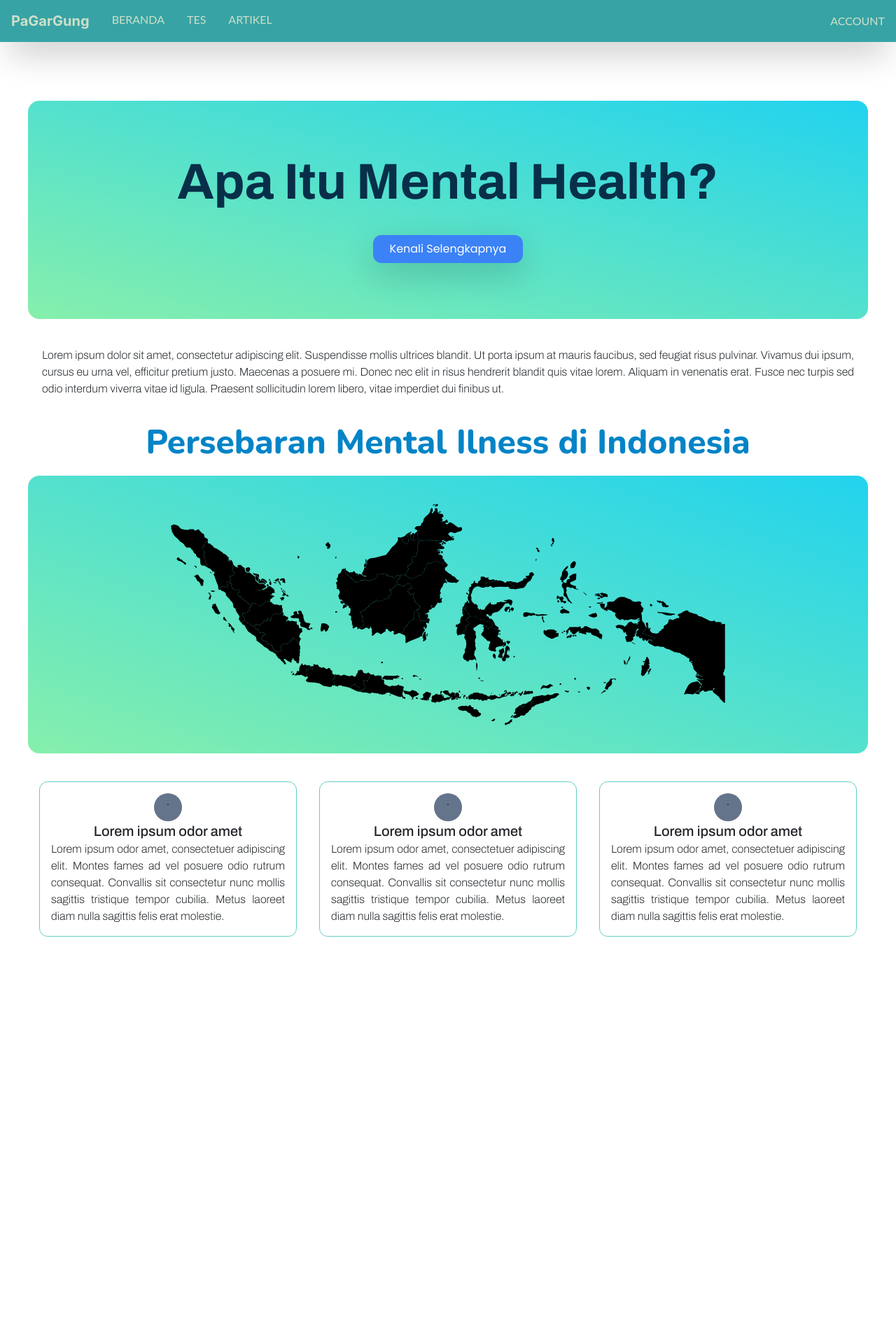
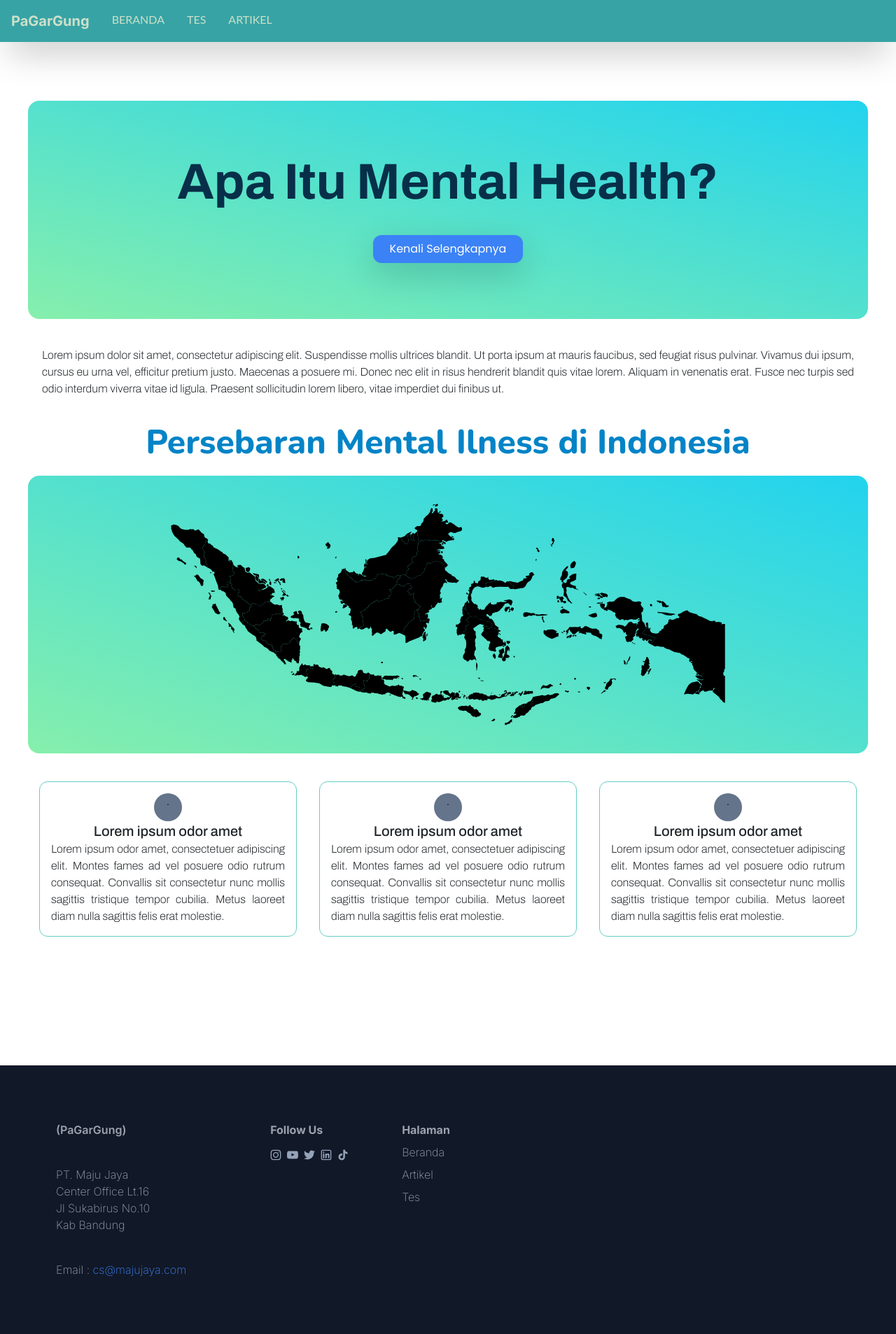
Before and after one commit to dzakyfzl/projek_web_mental_health, a website: page page/index.html in a window 1280 px wide. Shown: the whole page at 70% size. Before the commit the page ends 1523 px from the top, so only its background shows below. Drawn offline with nearby package versions, Linux system fonts and the light colour scheme.

Commit message:
footer and fix navbars

```diff
--- a/page/index.html
+++ b/page/index.html
@@ -14,6 +14,9 @@
     <link rel="stylesheet" href="/src/css/style.css" />
 
     <!-- import fonts -->
+    <style>
+      @import url('https://fonts.googleapis.com/css2?family=Inter:ital,opsz,wght@0,14..32,100..900;1,14..32,100..900&display=swap');
+      </style>
     <style>
       @import url("https://fonts.googleapis.com/css2?family=Poppins:ital,wght@0,100;0,200;0,300;0,400;0,500;0,600;0,700;0,800;0,900;1,100;1,200;1,300;1,400;1,500;1,600;1,700;1,800;1,900&display=swap");
     </style>
@@ -41,7 +44,7 @@
           >
         </div>
         <div
-          class="p-3 max-sm:invisible lg:visible font-lato text-greenwhitey text-medium relative group uppercase"
+          class="p-3 max-md:invisible md:visible font-lato text-greenwhitey text-medium relative group uppercase"
         >
           <a href="#" class="inline-block relative">
             Beranda
@@ -51,7 +54,7 @@
           </a>
         </div>
         <div
-          class="p-3 max-sm:invisible lg:visible font-lato text-greenwhitey relative group uppercase"
+          class="p-3 max-md:invisible md:visible font-lato text-greenwhitey relative group uppercase"
         >
           <a href="#" class="inline-block relative">
             Tes
@@ -61,7 +64,7 @@
           </a>
         </div>
         <div
-          class="p-3 max-sm:invisible lg:visible font-lato text-greenwhitey relative group uppercase"
+          class="p-3 max-md:invisible md:visible font-lato text-greenwhitey relative group uppercase"
         >
           <a href="#" class="inline-block relative">
             Artikel
@@ -70,16 +73,6 @@
             ></span>
           </a>
         </div>
-      </div>
-      <div
-        class="p-3 max-sm:invisible lg:visible font-lato text-greenwhitey relative group uppercase"
-      >
-        <a href="#" class="inline-block relative">
-          Account
-          <span
-            class="absolute left-0 bottom-0 w-0 h-0.8 bg-greenwhitey transition-all duration-500 transform group-hover:w-full"
-          ></span>
-        </a>
       </div>
     </header>
 
@@ -128,6 +121,7 @@
             </a>
           </li>
         </ul>
+        <div class="">Halo</div>
       </div>
     </aside>
 
@@ -231,6 +225,33 @@
         </div>
       </div>
     </div>
+
+    <footer class="bg-gray-900 text-gray-400 md:flex max-md:block">
+      <div class="lg:p-20 max-lg:p-10 block font-inter">
+        <div class="font-semibold">(PaGarGung)</div>
+        <div class="pt-10 font-extralight">PT. Maju Jaya</div>
+        <div class="font-extralight">Center Office Lt.16</div>
+        <div class="font-extralight">Jl Sukabirus No.10</div>
+        <div class="font-extralight">Kab Bandung</div>
+        <div class="pt-10 font-extralight">Email : <a href="mailto:cs@majujaya.com" class="text-blue-500">cs@majujaya.com</a></div>
+      </div>
+      <div class="lg:py-20 max-lg:py-5 pl-10 pr-5 block font-inter">
+        <div class="font-bold">Follow Us</div>
+        <div class="pt-3 flex justify-start">
+          <a class="pr-2" href="https://www.instagram.com/"><img src="/src/image/Socmed-Icon/Instagram-Icon.svg" class="lg:size-4 max-lg:size-6"></a>
+          <a class="pr-2" href="https://www.youtube.com/"><img src="/src/image/Socmed-Icon/youtube-Icon.svg" class="lg:size-4 max-lg:size-6"></a>
+          <a class="pr-2" href="https://www.x.com/"><img src="/src/image/Socmed-Icon/twitter-Icon.svg" class="lg:size-4 max-lg:size-6"></a>
+          <a class="pr-2" href="https://www.linkedin.com/"><img src="/src/image/Socmed-Icon/linkedin-Icon.svg" class="lg:size-4 max-lg:size-6"></a>
+          <a class="pr-2" href="https://www.tiktok.com/"><img src="/src/image/Socmed-Icon/tiktok-Icon.svg" class="lg:size-4 max-lg:size-6"></a>
+        </div>
+      </div>
+      <div class="lg:py-20 max-lg:py-5 px-5 block font-inter">
+        <div class="font-bold">Halaman</div>
+        <div class="pt-2 font-extralight"><a href="/">Beranda</a></div>
+        <div class="pt-2 font-extralight"><a href="/artikel">Artikel</a></div>
+        <div class="pt-2 font-extralight"><a href="/tes">Tes</a></div>
+      </div>
+    </footer>
   </body>
   <!-- Script -->
   <script src="/src/script/index.js"></script>
```
Also changed, not shown: src/css/style.css, src/image/Socmed-Icon/Instagram-Icon.svg (added), src/image/Socmed-Icon/github-Icon.svg (added), src/image/Socmed-Icon/linkedin-Icon.svg (added), src/image/Socmed-Icon/tiktok-Icon.svg (added), src/image/Socmed-Icon/twitter-Icon.svg (added), src/image/Socmed-Icon/youtube-Icon.svg (added).
